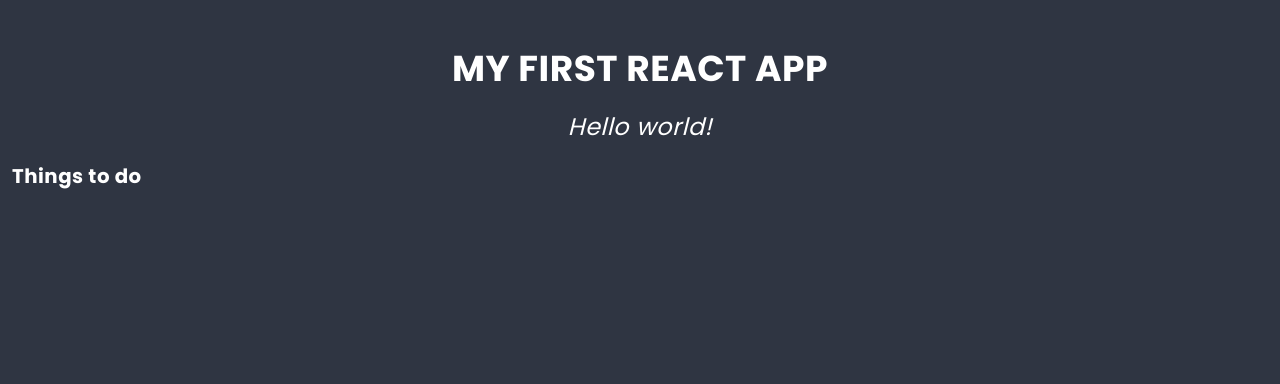
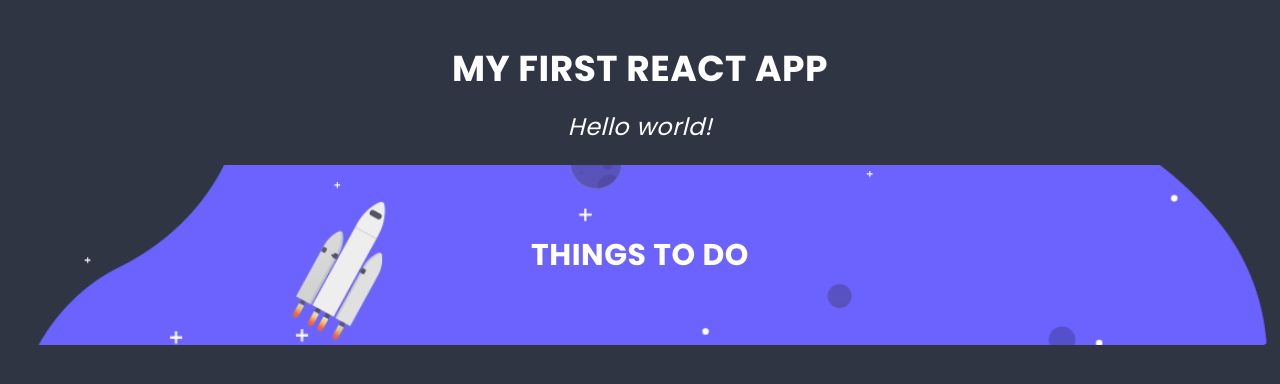
Before and after one commit to jpiaseczna/react-learning, a React app: page / in a window 1280 px wide. Shown: the top 384 px of the page. Built offline with nearby package versions, Linux system fonts and the light colour scheme.

Commit message:
Add Hero

```diff
--- /dev/null
+++ b/src/components/Hero/Hero.js
@@ -0,0 +1,11 @@
+import React from 'react';
+import styles from './Hero.scss';
+
+const Hero = () => (
+  <header className={styles.component}>
+    <h2 className={styles.title}>Things to do</h2>
+    <img className={styles.image} src="../src/images/space.png" />
+  </header>
+);
+
+export default Hero;
--- a/src/components/List/List.js
+++ b/src/components/List/List.js
@@ -1,11 +1,12 @@
 import React from 'react';
 import styles from './List.scss';
+import Hero from '../Hero/Hero.js'
 
 class List extends React.Component {
   render() {
     return (
       <section className={styles.component}>
-        <h2 className={styles.subtitle}>Things to do</h2>
+        <Hero />
       </section>
     )
   }
```
Also changed, not shown: src/images/space.png (added).
